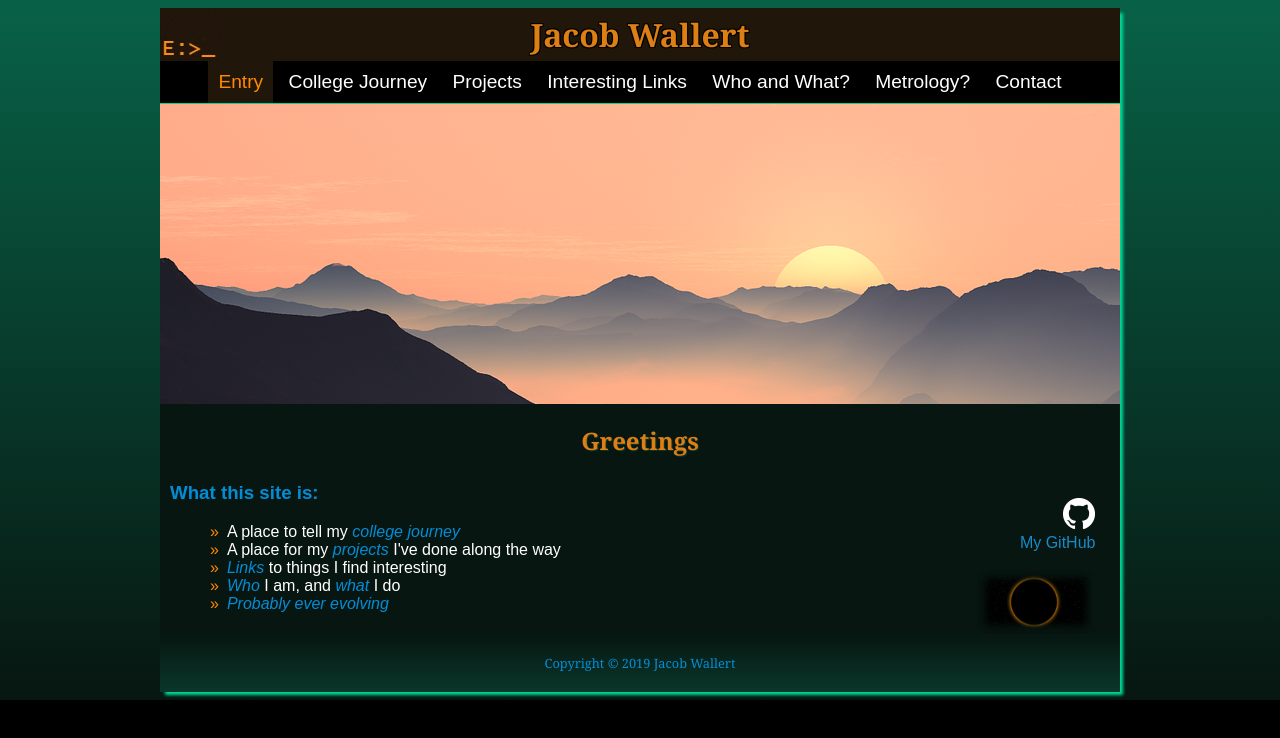
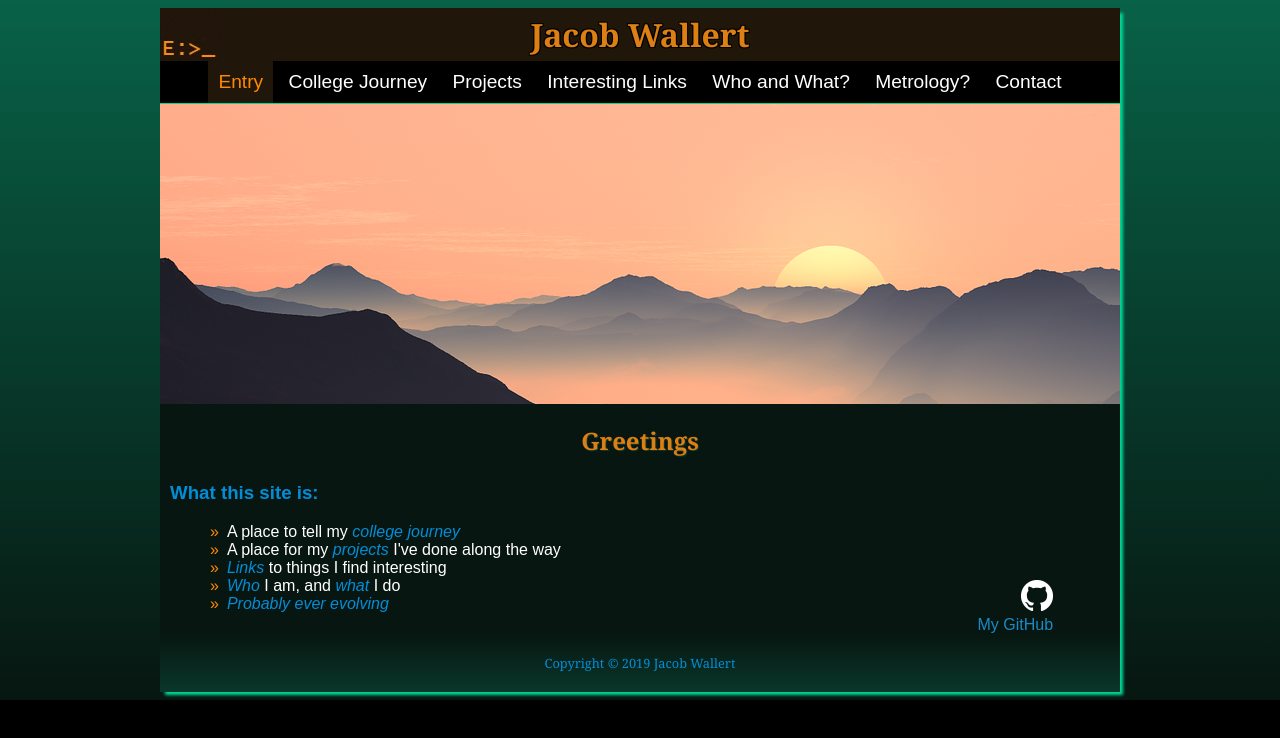
Before and after one commit to jawallert/jawallert.github.io, a plain HTML site: page index.html in a window 1280 px wide. Drawn offline with Linux system fonts and the light colour scheme.

Commit message:
Removed blurred-image div from index

```diff
--- a/index.html
+++ b/index.html
@@ -40,9 +40,7 @@
 			<a href="https://github.com/jawallert" target="blank">
 			<img src="img/GitHub-Mark-Light-32px.png" alt="GitHub Logo">
 			<br>My GitHub</a>
-			<br>
-			<br>
-			<div id="blurred-image"></div>
+
 		</div>
 
         <footer>
```
